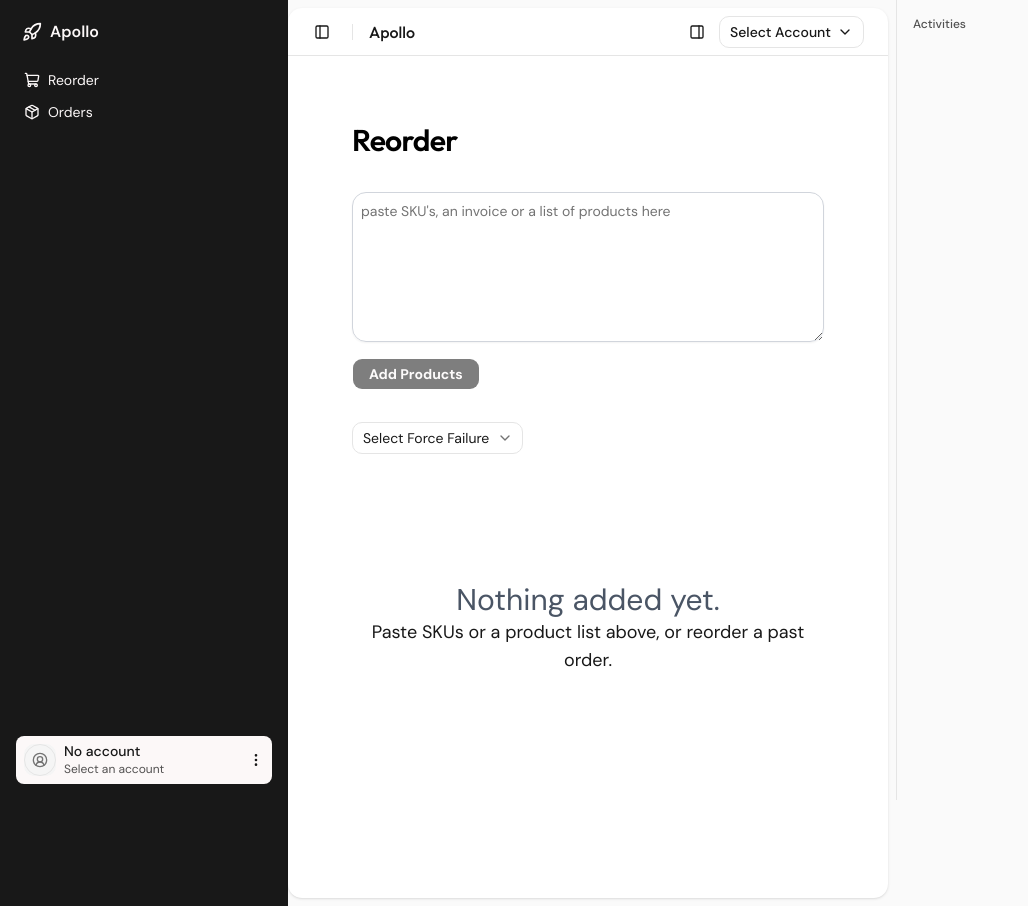
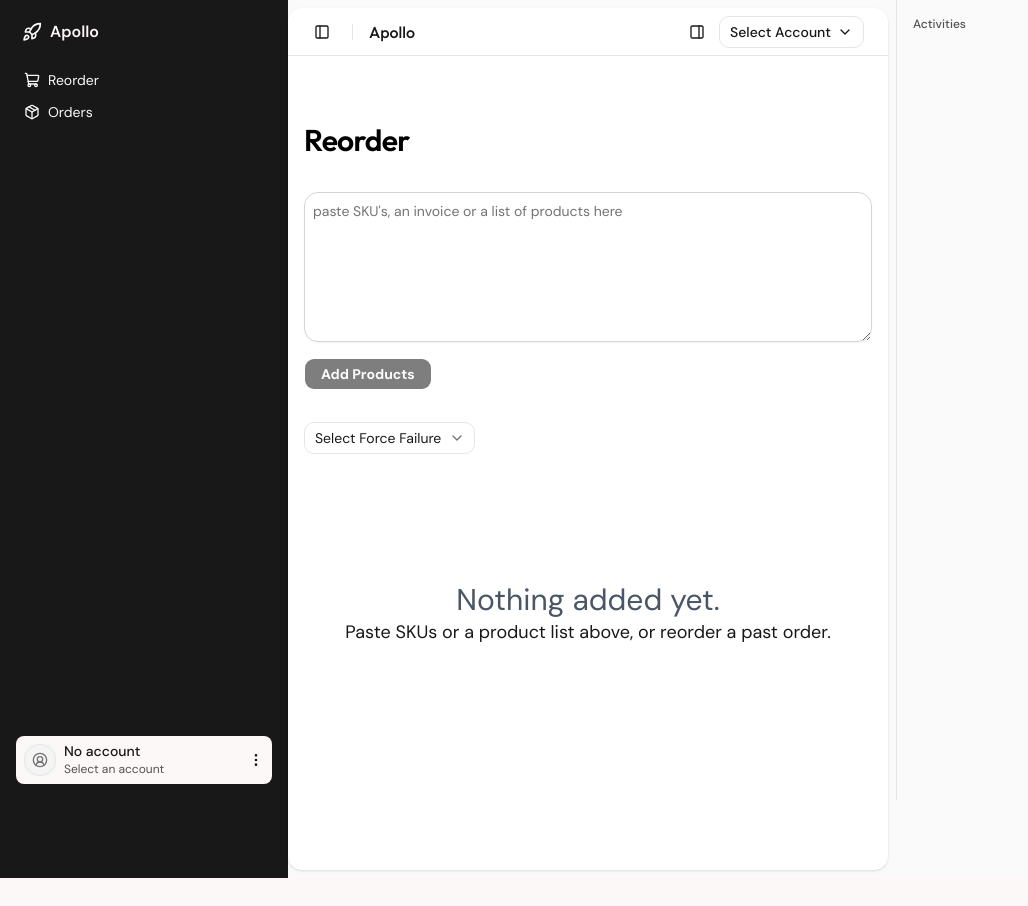
Before and after one commit to mtq01/apollo, a Next.js app: page / in a window 1280 px wide. Shown: the whole page, without its empty margins (0-1028 px from the left). After the commit the page ends 878 px from the top, so only its background shows below. Built offline with nearby package versions, Linux system fonts and the light colour scheme.

Commit message:
reduced padding horizontally for main content

```diff
--- a/app/page.tsx
+++ b/app/page.tsx
@@ -243,7 +243,7 @@ export default function Reorder() {
   };
 
   return (
-    <div className="flex flex-col w-full min-w-0 items-start text-left px-16 py-16">
+    <div className="flex flex-col w-full min-w-0 items-start text-left px-4 py-16">
       <h1 className="max-w-xs text-3xl font-semibold leading-10 tracking-tight text-black mb-8">
         Reorder
       </h1>
```
